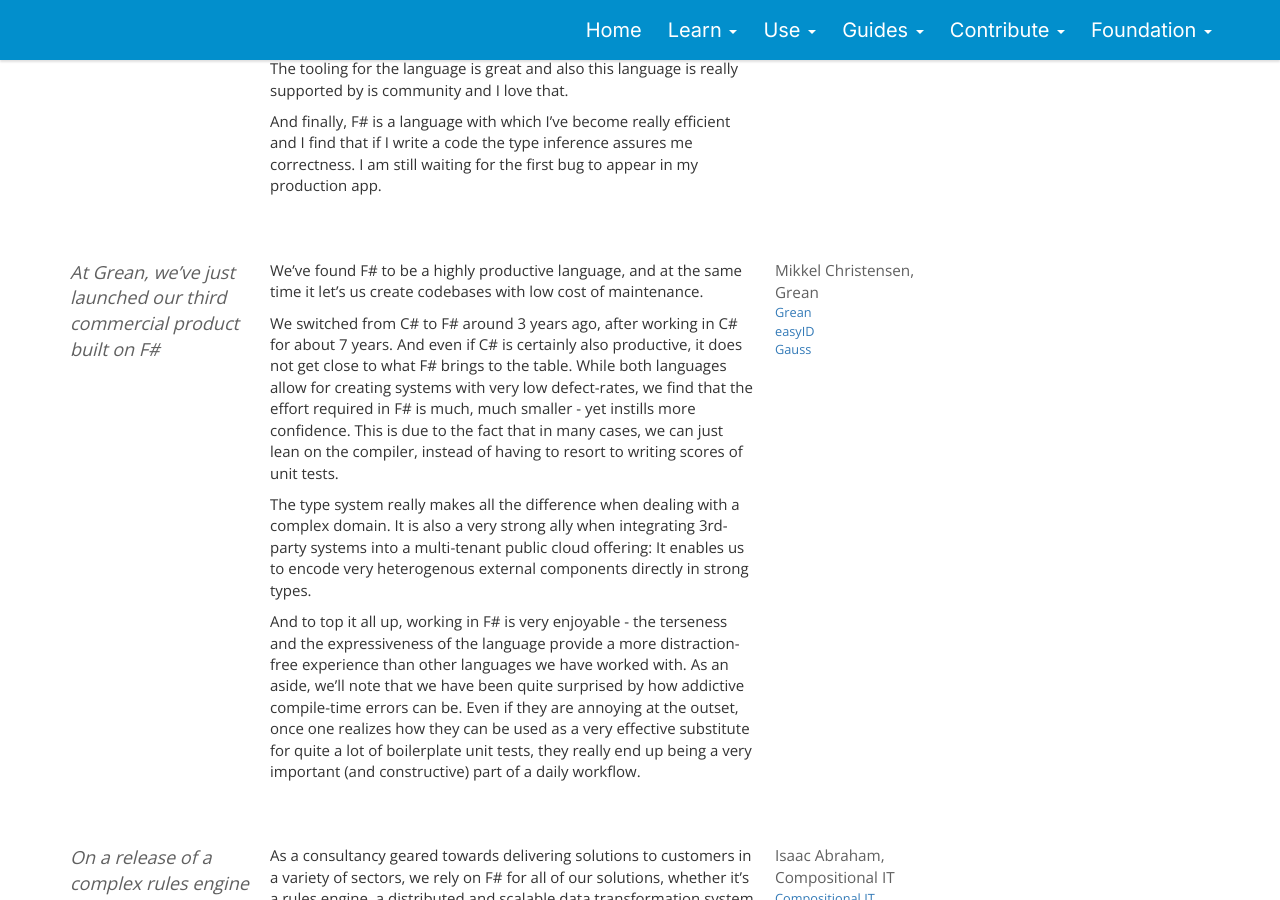
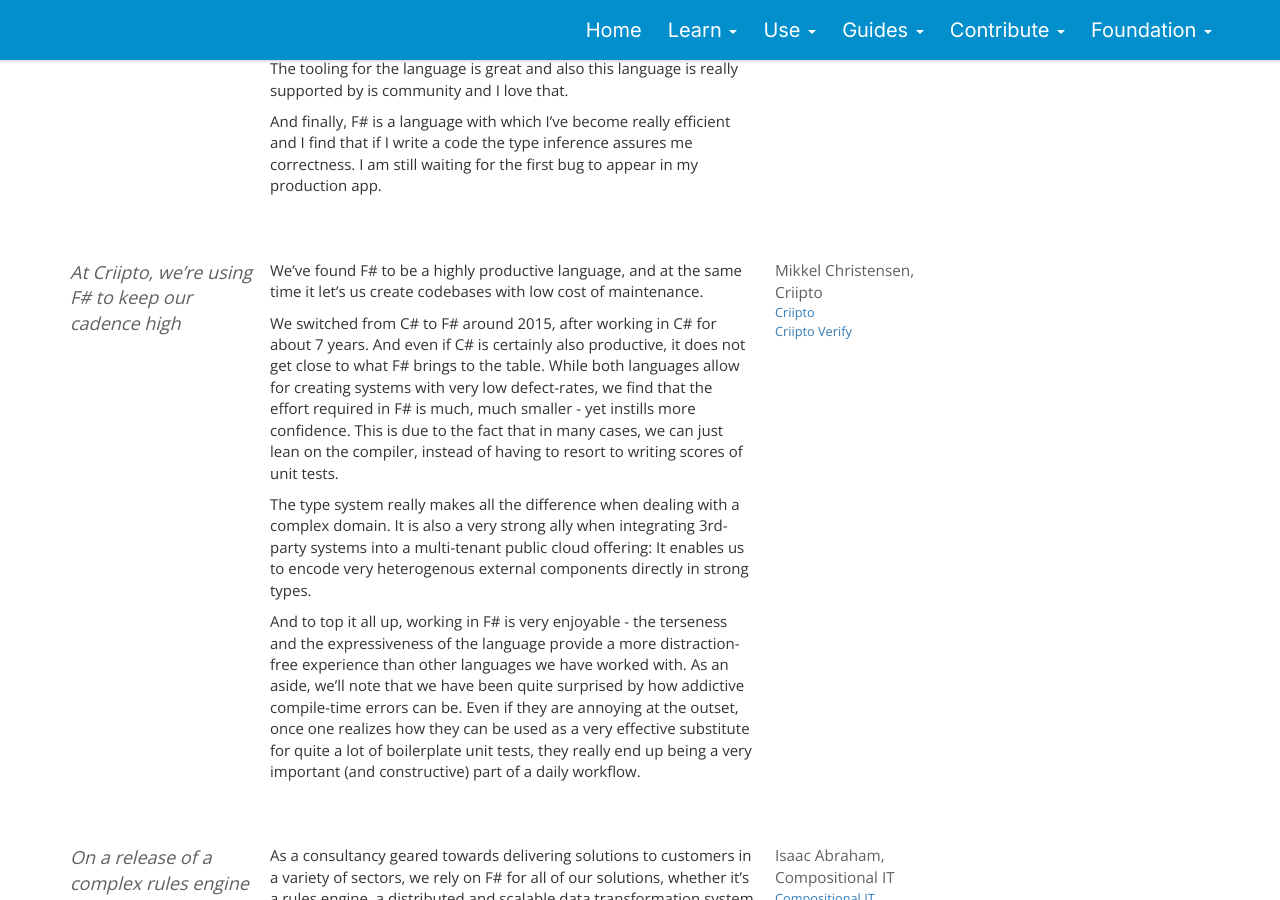
Before and after one commit to fsharp/fsharp.org, a Jekyll site: the page built from testimonials/index.md, in a window 1280 px wide and 900 px high, scrolled down 26877 px. Built offline with Jekyll 4.4.1, drawn with Linux system fonts in a browser that asks for light colours; nearby versions of some CDN libraries.

Commit message:
Reflect company name change from Grean to Criipto
And also reflect the fact that we have transitioned from startup- to scale-up in the years since the testimonial was submitted.

```diff
--- a/testimonials/index.md
+++ b/testimonials/index.md
@@ -1500,25 +1500,24 @@
 
 And finally, F# is a language with which I've become really efficient and I find that if I write a code the type inference assures me correctness. I am still waiting for the first bug to appear in my production app.
 
-<a id="grean" class="testimonial-anchor"> &nbsp; </a>
----
-
-> At Grean, we've just launched our third commercial product built on F#
-
-1. **Mikkel Christensen, Grean**
-2. [Grean](https://www.grean.com/)
-3. [easyID](https://manage.grean.id)
-4. [Gauss](https://www.grean.com/gauss/)
+<a id="criipto" class="testimonial-anchor"> &nbsp; </a>
+---
+
+> At Criipto, we're using F# to keep our cadence high
+
+1. **Mikkel Christensen, Criipto**
+2. [Criipto](https://www.criipto.com/)
+3. [Criipto Verify](https://manage.criipto.id)
 
 We've found F# to be a highly productive language, and at the same time it let's us create codebases with low cost of maintenance.
 
-We switched from C# to F# around 3 years ago, after working in C# for about 7 years. And even if C# is certainly also productive, it does not get close to what F# brings to the table. While both languages allow for creating systems with very low defect-rates, we find that the effort required in F# is much, much smaller - yet instills more confidence. This is due to the fact that in many cases, we can just lean on the compiler, instead of having to resort to writing scores of unit tests.
+We switched from C# to F# around 2015, after working in C# for about 7 years. And even if C# is certainly also productive, it does not get close to what F# brings to the table. While both languages allow for creating systems with very low defect-rates, we find that the effort required in F# is much, much smaller - yet instills more confidence. This is due to the fact that in many cases, we can just lean on the compiler, instead of having to resort to writing scores of unit tests.
 
 The type system really makes all the difference when dealing with a complex domain. It is also a very strong ally when integrating 3rd-party systems into a multi-tenant public cloud offering: It enables us to encode very heterogenous external components directly in strong types.
 
 And to top it all up, working in F# is very enjoyable - the terseness and the expressiveness of the language provide a more distraction-free experience than other languages we have worked with. As an aside, we'll note that we have been quite surprised by how addictive compile-time errors can be. Even if they are annoying at the outset, once one realizes how they can be used as a very effective substitute for quite a lot of boilerplate unit tests, they really end up being a very important (and constructive) part of a daily workflow.
 
-<div class="keywords">identity and access, idaaaas, kyc, azure, nemid, bankid, lean startup</div>
+<div class="keywords">identity and access, idaaaas, kyc, e-ID, lean scale-up</div>
 
 <a id="compositional-it" class="testimonial-anchor"> &nbsp; </a>
 ---
```
